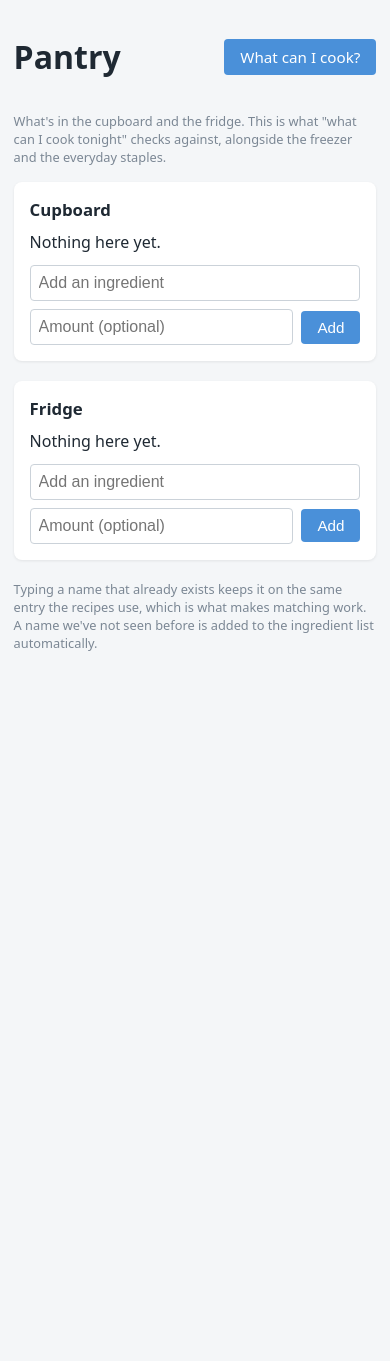
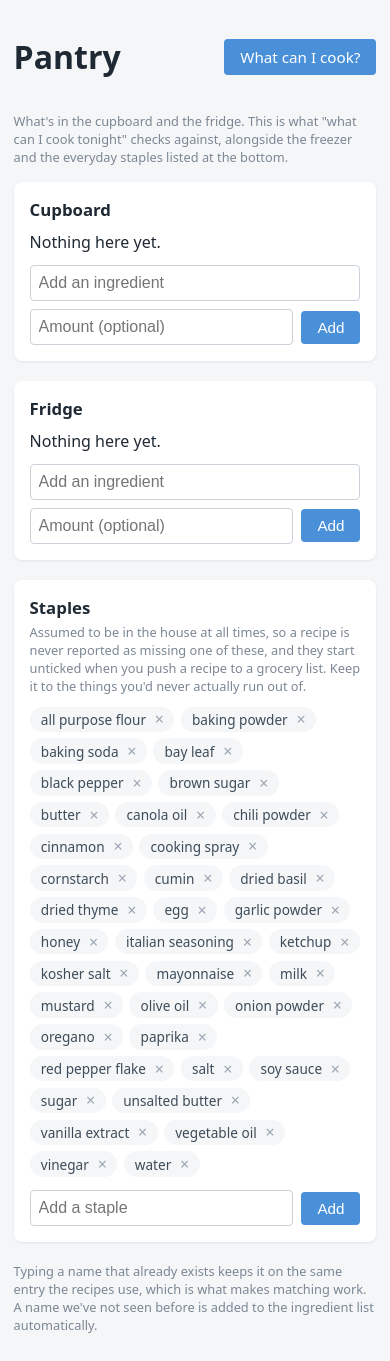
Before and after one commit to chrissten/FamilyHub, a FastAPI app: page /pantry in a window 390 px wide. Shown: the part 109-1470 px from the top of the page. Before the commit the page ends 760 px from the top, so only its background shows below. Run offline with FastAPI, Linux system fonts and the light colour scheme; the visitor is signed in with stand-in values (Sample User, id 1); some libraries are stand-ins or nearby versions.

Commit message:
Make the staples list editable from the Pantry page
Staples were only ever set by the STAPLES set in app/ingredient_seed.py, which
is applied when an ingredient row is first created and never again -- so on a
database that had already booted, the only way to change them was by hand in
Postgres.

/pantry now has a Staples section: chips with a remove button, plus an add box
on the same known-ingredients datalist as the quick-add. Adds go through
ingredients.resolve(create=True), so an unknown name is created and an alias
("sea salt") lands on the existing row. Removing clears is_staple only, since
recipes, pantry rows and grocery items all point at the Ingredient. The list is
broadcast whole over the existing /ws/pantry room rather than chip by chip.

Web only, by request -- mobile's pantry screen keeps reading the same flag.
Recorded as a deliberate parity gap in CHANGELOG.md.

Co-Authored-By: Claude Opus 5 <noreply@anthropic.com>

```diff
--- a/app/ingredient_seed.py
+++ b/app/ingredient_seed.py
@@ -84,6 +84,9 @@ INGREDIENTS_BY_CATEGORY: dict[str, list[str]] = {
 
 # Assumed to be in the house. These never count as "missing" when ranking recipes,
 # which is what keeps "salt and pepper to taste" from making dinner look impossible.
+# A starting point only: this is applied when an ingredient row is first created and
+# never again, so editing it won't change a database that has already booted. The live
+# list is the Staples section on /pantry.
 STAPLES = {
     "salt", "kosher salt", "black pepper", "water", "olive oil", "vegetable oil",
     "canola oil", "cooking spray", "sugar", "all purpose flour", "butter",
--- a/app/routers/pantry.py
+++ b/app/routers/pantry.py
@@ -26,6 +26,21 @@ LOCATIONS = ("pantry", "fridge")
 def render_pantry_item(item: PantryItem, oob_mode: str = "none") -> str:
     template = templates.get_template("_pantry_item_row.html")
     return template.render(item=item, oob_mode=oob_mode)
+
+
+def staple_ingredients(db: Session) -> list[Ingredient]:
+    """Everything currently assumed to be in the house."""
+    return (
+        db.query(Ingredient)
+        .filter(Ingredient.is_staple.is_(True))
+        .order_by(func.lower(Ingredient.name))
+        .all()
+    )
+
+
+def render_staples(db: Session, oob: bool = False) -> str:
+    template = templates.get_template("_pantry_staples.html")
+    return template.render(staples=staple_ingredients(db), oob=oob)
 
 
 def _normalize_location(value: str | None) -> str:
@@ -111,6 +126,7 @@ def pantry_page(
             "locations": LOCATIONS,
             "known_names": known,
             "lists": lists,
+            "staples": staple_ingredients(db),
             "low_count": sum(1 for i in items if i.low),
             "current_user": current_user,
         },
@@ -158,6 +174,47 @@ async def pantry_delete(
     db.delete(item)
     db.commit()
     html = f'<li id="pantry-item-{item_id}" hx-swap-oob="delete"></li>'
+    await pantry_manager.broadcast(PANTRY_ROOM, html)
+    return HTMLResponse(html)
+
+
+@router.post("/pantry/staples", response_class=HTMLResponse)
+async def pantry_add_staple(
+    name: str = Form(...),
+    db: Session = Depends(get_db),
+    current_user: User = Depends(get_current_user),
+):
+    """Mark an ingredient as always on hand.
+
+    Creating an unknown name is deliberate, same as the pantry quick-add: "we always have
+    fish sauce" should work whether or not a recipe has mentioned fish sauce yet.
+    """
+    if not name.strip():
+        raise HTTPException(status_code=422, detail="Name is required")
+    ingredient = resolve(db, name, create=True)
+    if ingredient is None:
+        raise HTTPException(status_code=422, detail="That doesn't look like an ingredient name")
+    ingredient.is_staple = True
+    db.commit()
+    html = render_staples(db, oob=True)
+    await pantry_manager.broadcast(PANTRY_ROOM, html)
+    return HTMLResponse(html)
+
+
+@router.post("/pantry/staples/{ingredient_id}/remove", response_class=HTMLResponse)
+async def pantry_remove_staple(
+    ingredient_id: int,
+    db: Session = Depends(get_db),
+    current_user: User = Depends(get_current_user),
+):
+    """Clear the flag only. The ingredient itself stays — recipes, pantry rows and
+    grocery items point at it, so deleting it would take them with it."""
+    ingredient = db.get(Ingredient, ingredient_id)
+    if ingredient is None:
+        raise HTTPException(status_code=404, detail="Ingredient not found")
+    ingredient.is_staple = False
+    db.commit()
+    html = render_staples(db, oob=True)
     await pantry_manager.broadcast(PANTRY_ROOM, html)
     return HTMLResponse(html)
 
--- a/app/static/css/app.css
+++ b/app/static/css/app.css
@@ -430,6 +430,18 @@ p.empty { color: #9aa5b1; }
 .pantry-qty { color: #7b8794; font-size: 0.85rem; }
 .pantry-low-btn { background: #e4e7eb; color: #52606d; font-size: 0.72rem; padding: 0.15rem 0.55rem; }
 .pantry-low-btn.active { background: #8a6d1d; color: white; }
+.staples-hint { max-width: 620px; margin: -0.3rem 0 0.7rem; }
+.staple-chips { list-style: none; padding: 0; margin: 0 0 0.85rem; display: flex; flex-wrap: wrap; gap: 0.4rem; }
+.staple-chip {
+  display: inline-flex; align-items: center; gap: 0.3rem; background: #f4f6f8; color: #3e4c59;
+  border-radius: 999px; padding: 0.2rem 0.4rem 0.2rem 0.7rem; font-size: 0.85rem;
+}
+.staple-chip .staple-remove {
+  color: #9aa5b1; text-decoration: none; font-size: 1rem; line-height: 1;
+  padding: 0 0.25rem; border-radius: 50%;
+}
+.staple-chip .staple-remove:hover { color: #d9534f; background: #e4e7eb; }
+.staple-chips li.empty { color: #9aa5b1; font-size: 0.88rem; }
 
 /* What can I cook */
 .cook-filters { display: flex; flex-wrap: wrap; gap: 0.4rem; margin: 0.75rem 0 1.5rem; }
--- /dev/null
+++ b/app/templates/_pantry_staples.html
@@ -0,0 +1,17 @@
+{#
+  The staples list. Broadcast whole to every viewer over /ws/pantry rather than row by
+  row — there are only a few dozen of these and they change rarely, so a full re-render
+  is simpler than tracking inserts and deletes. Nothing in here may depend on
+  current_user, same rule as _pantry_item_row.html.
+#}
+<ul class="staple-chips" id="pantry-staples"{% if oob %} hx-swap-oob="outerHTML"{% endif %}>
+  {% for ingredient in staples %}
+  <li class="staple-chip">
+    {{ ingredient.name }}
+    <a href="#" class="staple-remove" title="Stop assuming {{ ingredient.name }}"
+       hx-post="/pantry/staples/{{ ingredient.id }}/remove" hx-target="this" hx-swap="none">&times;</a>
+  </li>
+  {% else %}
+  <li class="empty">Nothing is assumed — every ingredient has to be in the cupboard, fridge or freezer to count.</li>
+  {% endfor %}
+</ul>
--- a/app/templates/pantry.html
+++ b/app/templates/pantry.html
@@ -8,7 +8,7 @@
 
 <p class="field-hint pantry-intro">
   What's in the cupboard and the fridge. This is what "what can I cook tonight" checks
-  against, alongside the freezer and the everyday staples.
+  against, alongside the freezer and the everyday staples listed at the bottom.
 </p>
 
 {% if low_count and lists %}
@@ -47,6 +47,22 @@
     </form>
   </section>
   {% endfor %}
+
+  <section class="pantry-section">
+    <h2>Staples</h2>
+    <p class="field-hint staples-hint">
+      Assumed to be in the house at all times, so a recipe is never reported as missing
+      one of these, and they start unticked when you push a recipe to a grocery list.
+      Keep it to the things you'd never actually run out of.
+    </p>
+    {% include "_pantry_staples.html" %}
+    <form class="add-item-form" hx-post="/pantry/staples" hx-target="this" hx-swap="none"
+          hx-on::after-request="if(event.detail.successful) this.reset()">
+      <input type="text" name="name" placeholder="Add a staple" list="known-ingredients"
+             autocomplete="off" required>
+      <button type="submit">Add</button>
+    </form>
+  </section>
 </div>
 
 <p class="field-hint">
```
Also changed, not shown: CHANGELOG.md.
